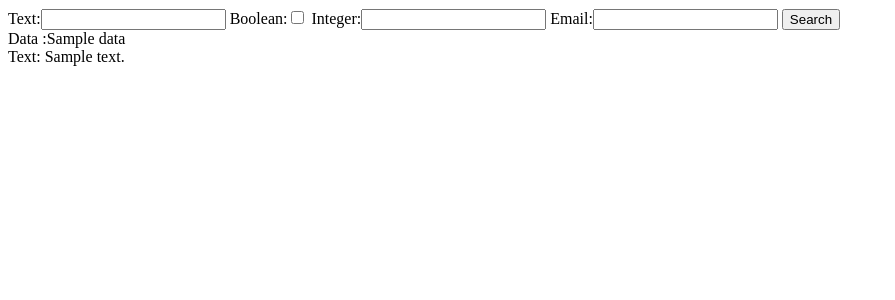
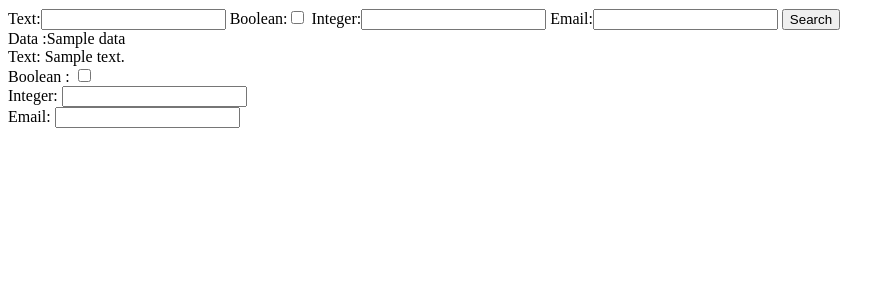
Before and after one commit to EvaYangCodings/DjangoDemo1, a Django app: template first_project/templates/first_app/forms.html in a window 1280 px wide. Shown: the top 300 px of the page, without its empty margins (0-895 px from the left). Run offline with Django 3.2, Linux system fonts and the light colour scheme; tables that the repository leaves empty hold one stand-in row (values such as "Sample post"); the template is opened without the code that fills it: values that come from a table or form of the project are taken from there, most other values are stand-ins (such as "Sample title", 1, 10 or a date in 2020).

Commit message:
grab other field data for fun

```diff
--- a/first_project/templates/first_app/forms.html
+++ b/first_project/templates/first_app/forms.html
@@ -7,3 +7,9 @@
 Data :{{data}}
 <br>
 Text: {{text}}
+<br>
+Boolean : {{form.boolean}}
+<br>
+Integer: {{form.integer}}
+<br>
+Email: {{form.email}}
```
